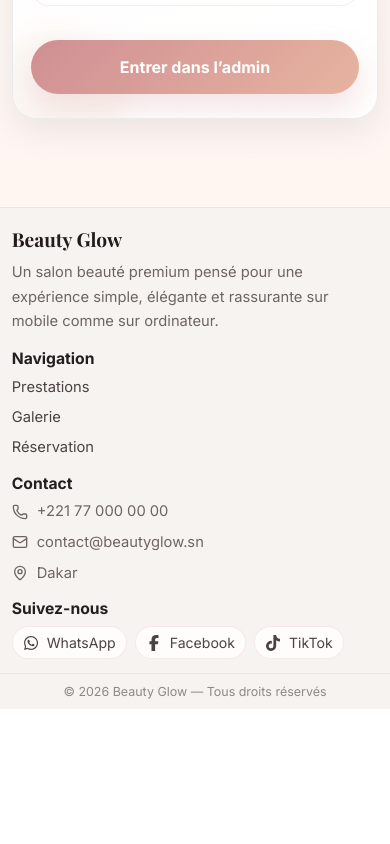
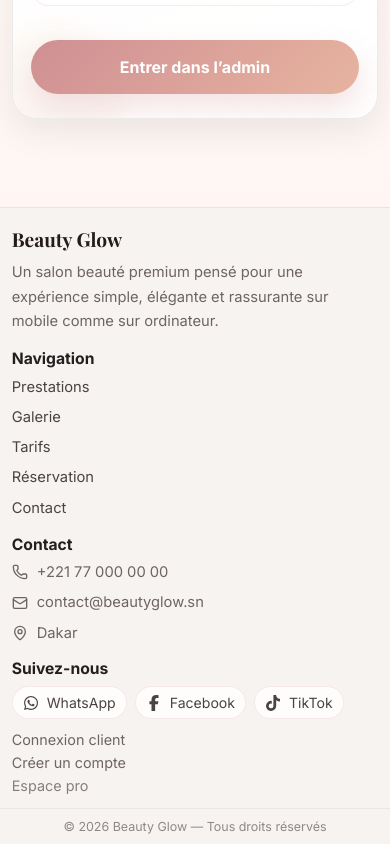
Before and after one commit to taogoulahtihamy-gif/beauty-glow-v1, a React (Vite) app in the folder frontend/: page /admin/login in a window 390 px wide. Shown: the part 527-1371 px from the top of the page. Before the commit the page ends 1236 px from the top, so only its background shows below. Built offline with nearby package versions, Linux system fonts and the light colour scheme; no server answers.

Commit message:
update25

```diff
--- a/frontend/src/components/Footer.jsx
+++ b/frontend/src/components/Footer.jsx
@@ -17,9 +17,21 @@ export default function Footer() {
         <div className="footer-col">
           <h4>Navigation</h4>
           <div className="footer-links-list">
-            <Link to="/prestations" className="footer-link">Prestations</Link>
-            <Link to="/galerie" className="footer-link">Galerie</Link>
-            <Link to="/reservation" className="footer-link">Réservation</Link>
+            <Link to="/prestations" className="footer-link">
+              Prestations
+            </Link>
+            <Link to="/galerie" className="footer-link">
+              Galerie
+            </Link>
+            <Link to="/tarifs" className="footer-link">
+              Tarifs
+            </Link>
+            <Link to="/reservation" className="footer-link">
+              Réservation
+            </Link>
+            <Link to="/contact" className="footer-link">
+              Contact
+            </Link>
           </div>
         </div>
 
@@ -76,6 +88,18 @@ export default function Footer() {
               <span>TikTok</span>
             </a>
           </div>
+
+          <div className="footer-pro-area">
+            <Link to="/connexion" className="footer-pro-link">
+              Connexion client
+            </Link>
+            <Link to="/inscription" className="footer-pro-link">
+              Créer un compte
+            </Link>
+            <Link to="/admin/login" className="footer-pro-link footer-pro-link-discreet">
+              Espace pro
+            </Link>
+          </div>
         </div>
       </div>
 
--- a/frontend/src/styles/global.css
+++ b/frontend/src/styles/global.css
@@ -2406,3 +2406,39 @@ td {
     font-size: 0.78rem;
   }
 }
+.footer-pro-area {
+  display: flex;
+  flex-direction: column;
+  gap: 8px;
+  margin-top: 14px;
+}
+
+.footer-pro-link {
+  display: inline-block;
+  width: fit-content;
+  font-size: 0.92rem;
+  color: #6e6464;
+  text-decoration: none;
+  transition: 0.2s ease;
+}
+
+.footer-pro-link:hover {
+  color: var(--primary-dark);
+}
+
+.footer-pro-link-discreet {
+  opacity: 0.82;
+  font-size: 0.88rem;
+}
+
+@media (max-width: 640px) {
+  .footer-pro-area {
+    margin-top: 12px;
+    gap: 6px;
+  }
+
+  .footer-pro-link,
+  .footer-pro-link-discreet {
+    font-size: 0.9rem;
+  }
+}
```
